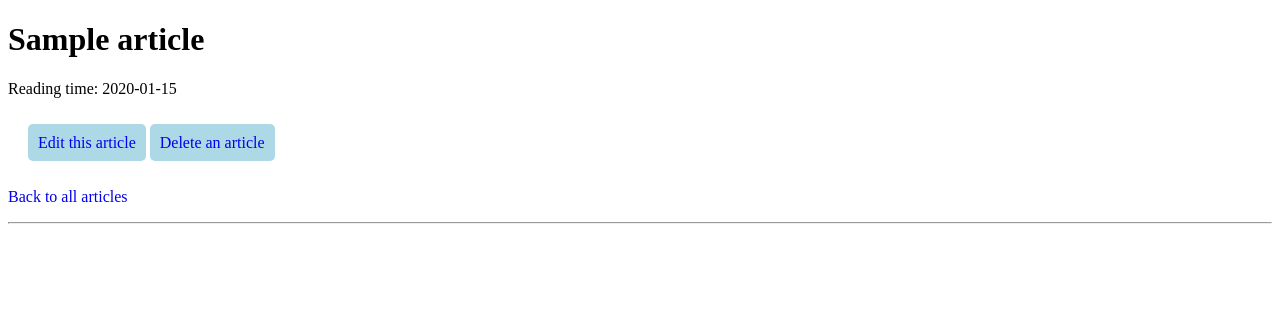
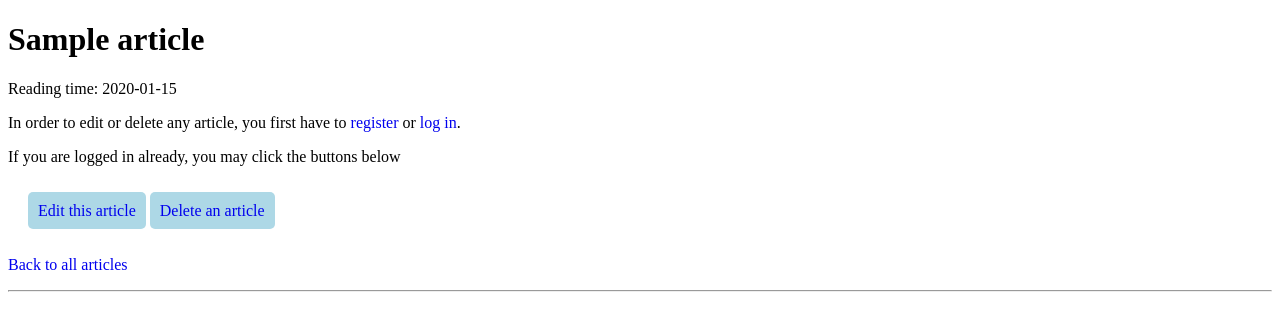
Before and after one commit to divinehoney/Hand-in-2-Flask, a Flask app: page /articles/1 in a window 1280 px wide. Shown: the part 58-389 px from the top of the page. Run offline with Flask 3, Linux system fonts and the light colour scheme; tables that the repository leaves empty hold one stand-in row (values such as "Sample post").

Commit message:
update show.html

```diff
--- a/app/templates/articles/show.html
+++ b/app/templates/articles/show.html
@@ -6,6 +6,10 @@
   <h1>{{single_html_article.title}}</h1>
 
   <p>Reading time: {{single_html_article.reading_time}}</p>
+
+  <p>In order to edit or delete any article, you first have to <a href="{{ url_for('users.get_register') }}">register</a> or <a href="{{ url_for('users.get_login') }}">log in</a>.
+  </p>
+  <p>If you are logged in already, you may click the buttons below</p>
   <div class="link">
     <a href="/editarticle/{{ single_html_article.id }}">Edit this article</a>
     <a href="/deletearticle">Delete an article</a>
```
